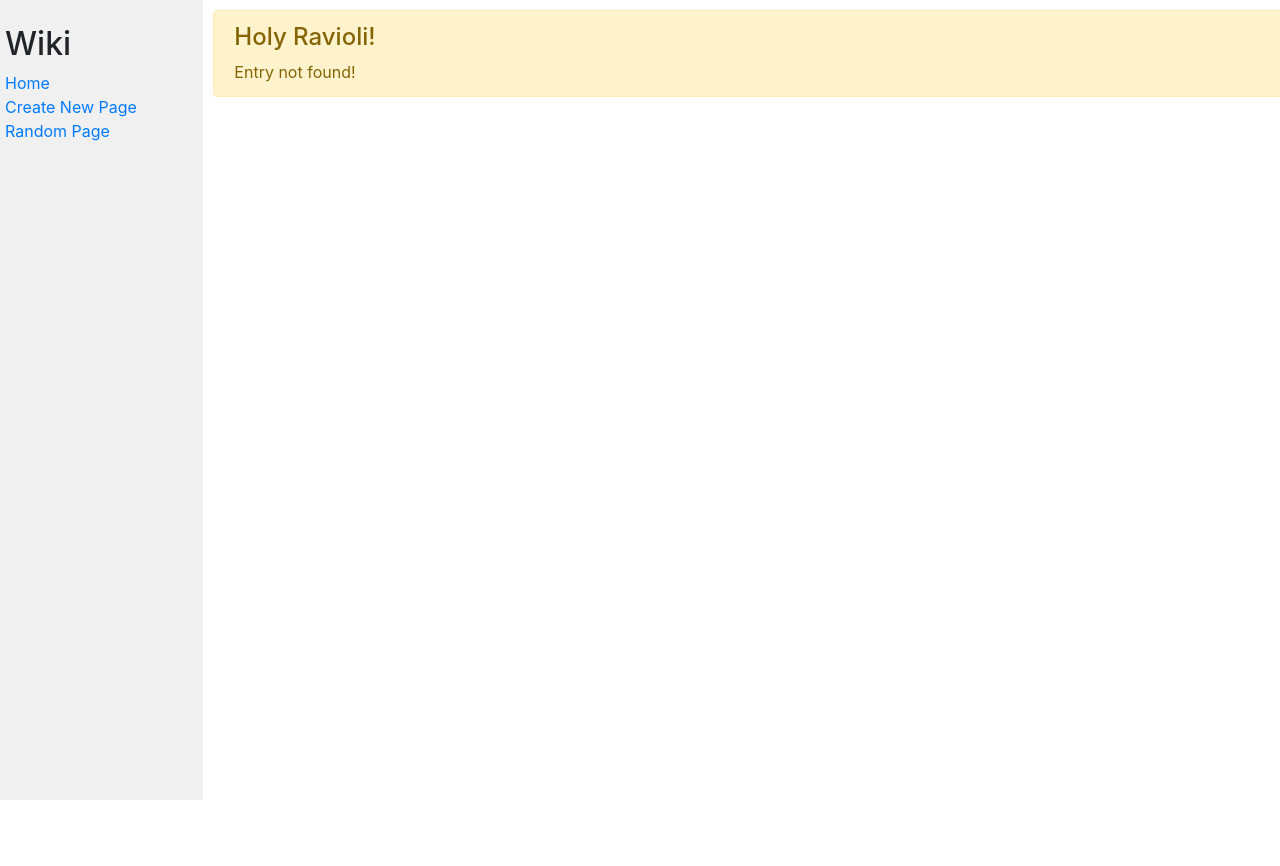
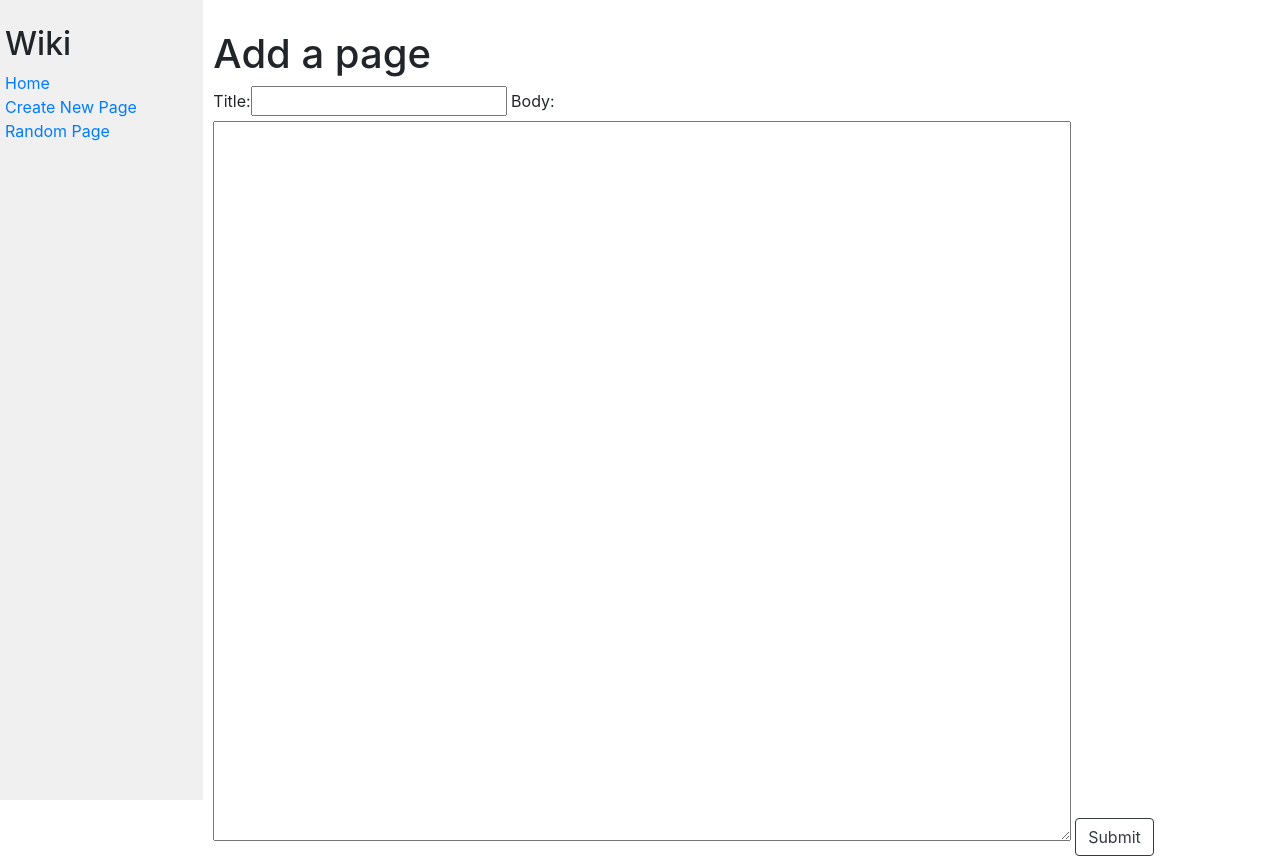
Before and after one commit to TalebZak/commerce, a Django app: page /add in a window 1280 px wide. Before the commit the page ends 800 px from the top, so only its background shows below. Run offline with Django 3.2, Linux system fonts and the light colour scheme; some libraries are stand-ins or nearby versions.

Commit message:
added the Add feature. The search feature and the edit feature are the ones left right now

```diff
--- /dev/null
+++ b/wiki/encyclopedia/WikiForms.py
@@ -0,0 +1,10 @@
+from django import forms
+
+
+class NewSearchForm(forms.Form):
+    search_string = forms.CharField(label="Search an entry", widget=forms.TextInput)
+
+
+class NewTextForm(forms.Form):
+    title = forms.CharField(label="Title", widget=forms.TextInput)
+    body = forms.CharField(label="Body", widget=forms.Textarea)
--- /dev/null
+++ b/wiki/encyclopedia/templates/encyclopedia/add_page.html
@@ -0,0 +1,20 @@
+{% extends 'encyclopedia/layout.html' %}
+{% block title %}
+    Add page
+{% endblock %}
+
+{% block body %}
+    <h1 class="text" style="align-content: center">Add a page</h1>
+    <form action="add" method="post">
+        {% csrf_token %}
+        {% if error %}
+            <div class="alert alert-warning" role="alert">
+                <h4 class="alert-heading">Oh My Gooooooooooooooood!</h4>
+                This page already exists
+            </div>
+        {% endif %}
+        {{ addform }}
+        <input name="save" type="submit"
+               class="btn btn-outline-dark">
+    </form>
+{% endblock %}
--- a/wiki/encyclopedia/templates/encyclopedia/entrypage.html
+++ b/wiki/encyclopedia/templates/encyclopedia/entrypage.html
@@ -5,7 +5,7 @@
     {% if not entry %}
         Error!
     {% else %}
-        {{ entry }}
+        {{ title }}
     {% endif %}
 {% endblock %}
 {% block body %}
@@ -21,8 +21,12 @@
             Entry found!
 
         </div>
-        <div>{{ entry }}</div>
+        <br>
+        <input type="button" class="btn btn-outline-dark"
+           value="edit" onclick="location.href='{% url 'add' %}'">
+        <div>{{ entry|safe }}</div>
 
     {% endif %}
 
+
 {% endblock %}
--- a/wiki/encyclopedia/templates/encyclopedia/layout.html
+++ b/wiki/encyclopedia/templates/encyclopedia/layout.html
@@ -13,7 +13,7 @@
         <div class="row">
             <div class="sidebar col-lg-2 col-md-3">
                 <h2>Wiki</h2>
-                <form action="{% url 'search'%}" method="post">
+                <form action="{% url 'search'%}" method="get">
                     {% csrf_token %}
                     {{ form }}
                 </form>
@@ -21,10 +21,10 @@
                     <a href="{% url 'index' %}">Home</a>
                 </div>
                 <div>
-                    <a href="">Create New Page</a>
+                    <a href="{% url 'add' %}">Create New Page</a>
                 </div>
                 <div>
-                    <a href="">Random Page</a>
+                    <a href="{% url 'random' %}">Random Page</a>
                 </div>
                 {% block nav %}
                 {% endblock %}
--- a/wiki/encyclopedia/urls.py
+++ b/wiki/encyclopedia/urls.py
@@ -2,8 +2,11 @@ from django.urls import path
 
 from . import views
 from . import util
+
 urlpatterns = [
     path("", views.index, name="index"),
-    path("<str:entry>", views.entry_access, name="entry"),
-    path("search", views.search, name="search")
+    path("wiki/<str:entry>", views.entry_access, name="entry"),
+    path("search", views.search, name="search"),
+    path("add", views.add, name="add"),
+    path("random", views.random_entry, name="random")
 ]
--- a/wiki/encyclopedia/util.py
+++ b/wiki/encyclopedia/util.py
@@ -17,7 +17,7 @@ def search_entry(search_string):
     entries = list_entries()
     result = []
     for entry in entries:
-        if entry.find(search_string) != -1:
+        if entry.lower().startswith(search_string):
             result.append(entry)
     return result
 
--- a/wiki/encyclopedia/views.py
+++ b/wiki/encyclopedia/views.py
@@ -1,9 +1,10 @@
-from django import forms
 from django.shortcuts import render
 import markdown2 as md
 from . import util
-from django.views.generic.edit import FormView
-from random import choice
+from django.urls import reverse
+from django.http import HttpResponseRedirect
+
+from .WikiForms import *
 
 
 def index(request):
@@ -21,20 +22,46 @@ def entry_access(request, entry):
         text = None
     return render(request, "encyclopedia/entrypage.html", {
 
-        "entry": text
+        "entry": text, "title": entry
     })
 
 
-class NewSearchForm(forms.Form):
-    search_string = forms.CharField(label="Search an entry")
+def add(request):
+    if request.method == "POST":
+        form = NewTextForm(request.POST)
+        if form.is_valid():
+            title = form.cleaned_data["title"]
+            body = form.cleaned_data["body"]
+            for entry in util.list_entries():
+                if title.lower() == entry.lower():
+                    return render(request, "encyclopedia/add_page.html", {
+                        "addform": form, "error": True
+                    })
+            util.save_entry(title, body)
+            return entry_access(request,title)
+    return render(request, 'encyclopedia/add_page.html', {
+        "addform": NewTextForm(), "error": False
+    })
+
+
+def random_entry(request):
+    entry = util.random_entry()
+    return entry_access(request,entry)
 
 
 def search(request):
-    if request.method == "POST":
-        form = NewSearchForm(request.POST)
+    if request.method == "GET":
+        form = NewSearchForm(request.GET)
         if form.is_valid():
             search_string = form.cleaned_data["search_string"]
-    result = util.search_entry(search_string)
-    return render(request, "encyclopedia/searchpage.html", {
-        "search_result": result
+            result = util.search_entry(search_string)
+            return render(request, 'encyclopedia/searchpage.html',{
+                "entries": result
+            })
+        else:
+            return render(request, 'encyclopedia/layout.html', {
+                "form": form
+            })
+    return render(request, 'encyclopedia/layout.html', {
+        "form": NewSearchForm()
     })
```
Also changed, not shown: wiki/encyclopedia/templates/encyclopedia/searchpage.html (+2 -7 lines), wiki/__init__.py (added).
